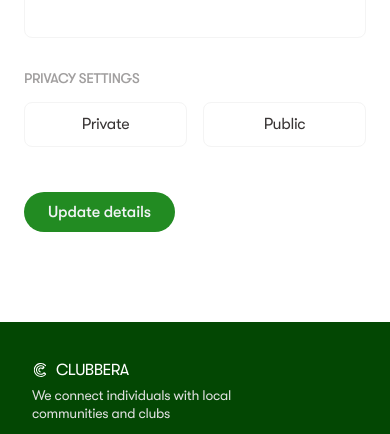
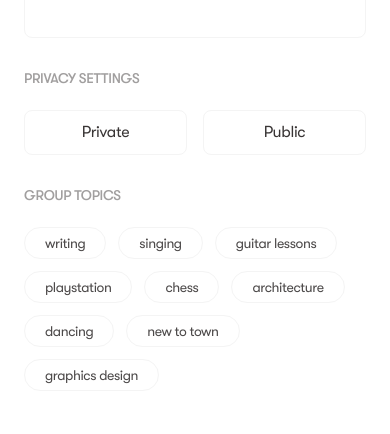
Before and after one commit to opeodedeyi/clubbera-final, a Next.js app: page /group/1/edit in a window 390 px wide. Shown: the part 821-1255 px from the top of the page. Built offline with nearby package versions, Linux system fonts and the light colour scheme.

Commit message:
edit community basic details page done

```diff
--- a/src/app/group/[uniqueURL]/edit/page.js
+++ b/src/app/group/[uniqueURL]/edit/page.js
@@ -3,6 +3,7 @@
 import Header from "../../../../components/header/header";
 import MainInput from "../../../../components/forminput/maininput";
 import BinaryOptionInput from "../../../../components/forminput/binaryoptioninput";
+import CustomTag from "../../../../components/forminput/customtag";
 import SingleImageUploadInput from "../../../../components/forminput/singleimageuploadinput";
 import MainFooter from "../../../../components/footer/mainfooter";
 import CustomButton from "../../../../components/utility/custombutton";
@@ -12,7 +13,18 @@ import { useRouter } from 'next/navigation';
 import { useState, useEffect } from 'react';
 
 
-const EditDetailsSection = ({ selectedImage, setSelectedImage, imageName, setImageName, imageSize, setImageSize, groupTitle, setGroupTitle, groupDescription, setGroupDescription, boolValue, setBoolValue }) => (
+const EditDetailsSection = ({ selectedImage, setSelectedImage, imageName, setImageName, imageSize, setImageSize, groupTitle, setGroupTitle, groupDescription, setGroupDescription, boolValue, setBoolValue, presetTopics, selectedTopics, setSelectedTopics }) => {
+    const handleTopicClick = (topic) => {
+        return () => {
+            if (selectedTopics.includes(topic)) {
+                setSelectedTopics(prevTopics => prevTopics.filter(prevTopic => prevTopic !== topic));
+            } else {
+                setSelectedTopics(prevTopics => [...prevTopics, topic]);
+            }
+        }
+    };
+
+    return (
         <div id="details" className="edit-details-container">
             <div className="edit-details-main">
                 <div className="edit-details-main-top">
@@ -49,6 +61,17 @@ const EditDetailsSection = ({ selectedImage, setSelectedImage, imageName, setIma
                 </div>
 
                 <div className="edit-details-main-bottom">
+                    <div className="edit-details-tags">
+                        <p className="edit-details-general-title">GROUP TOPICS</p>
+                        <div className="edit-details-tags-shell">
+                            {presetTopics.map((topic, index) => (
+                                <CustomTag key={index} selected={selectedTopics.includes(topic) ? 'is-selected' : 'is-not-selected'} onClick={handleTopicClick(topic)}>
+                                    {topic}
+                                </CustomTag>
+                            ))}
+                        </div>
+                    </div>
+
                     <div className="edit-details-privacy">
                         <p className="edit-details-general-title">PRIVACY SETTINGS</p>
                         <BinaryOptionInput
@@ -64,7 +87,8 @@ const EditDetailsSection = ({ selectedImage, setSelectedImage, imageName, setIma
                 <CustomButton size="default-button-size">Update details</CustomButton>
             </div>
         </div>
-);
+    )
+};
 
 const MemberSection = ({members}) => {
     return (
@@ -96,6 +120,7 @@ const AnalyticsSection = () => (
 
 const EditGroup = ({ params }) => {
     const router = useRouter();
+    const [presetTopics, setPresetTopics] = useState(["writing", "singing", "guitar lessons", "playstation", "chess", "architecture", "dancing", "new to town", "graphics design"]);
     const [selectedImage, setSelectedImage] = useState('https://beta.clubbera.com/group.png'); // Change to null
     const [imageName, setImageName] = useState('');
     const [imageSize, setImageSize] = useState('');
@@ -104,6 +129,7 @@ const EditGroup = ({ params }) => {
     const [groupTitle, setGroupTitle] = useState("");
     const [groupDescription, setGroupDescription] = useState("");
     const [isPrivate, setIsPrivate] = useState(null);
+    const [selectedTopics, setSelectedTopics] = useState([]);
 
     useEffect(() => {
         const hash = window.location.hash.replace('#', '');
@@ -161,7 +187,10 @@ const EditGroup = ({ params }) => {
                                                 groupDescription={groupDescription}
                                                 setGroupDescription={setGroupDescription}
                                                 boolValue={isPrivate}
-                                                setBoolValue={setIsPrivate} />}
+                                                setBoolValue={setIsPrivate}
+                                                presetTopics={presetTopics}
+                                                selectedTopics={selectedTopics}
+                                                setSelectedTopics={setSelectedTopics} />}
                 {activeTab === 'members' && <MemberSection/>}
                 {activeTab === 'requests' && <RequestsSection/>}
                 {activeTab === 'events' && <EventsSection/>}
--- a/src/app/style/editgroup.css
+++ b/src/app/style/editgroup.css
@@ -167,7 +167,8 @@
     gap: 24px;
 }
 
-.edit-details-privacy {
+.edit-details-privacy,
+.edit-details-tags {
     display: flex;
     flex-direction: column;
     justify-content: center;
@@ -195,9 +196,23 @@
 }
 
 .edit-details-picturecontainer,
-.edit-details-privacy {
+.edit-details-privacy,
+.edit-details-tags,
+.edit-details-tags-shell {
     width: 100%;
     max-width: 440px;
+}
+
+.edit-details-tags-shell {
+    display: flex;
+    flex-direction: row;
+    flex-wrap: wrap;
+    justify-content: flex-start;
+    align-items: flex-start;
+    gap: 12px;
+}
+
+.edit-details-picturecontainer {
     padding-top: 40px;
 }
 
@@ -210,7 +225,8 @@
     }
 
     .edit-details-picturecontainer,
-    .edit-details-privacy {
+    .edit-details-privacy,
+    .edit-details-tags {
         padding-top: 0;
     }
 }
@@ -288,8 +304,7 @@
         gap: 32px;
     }
 
-    .edit-details-basicinfo,
-    .edit-details-privacy {
+    .edit-details-basicinfo {
         gap: 16px;
     }
 }
```
Also changed, not shown: src/app/creategroup/page.js (+20 -3 lines). Lines whose indentation alone changed are shown as unchanged.
